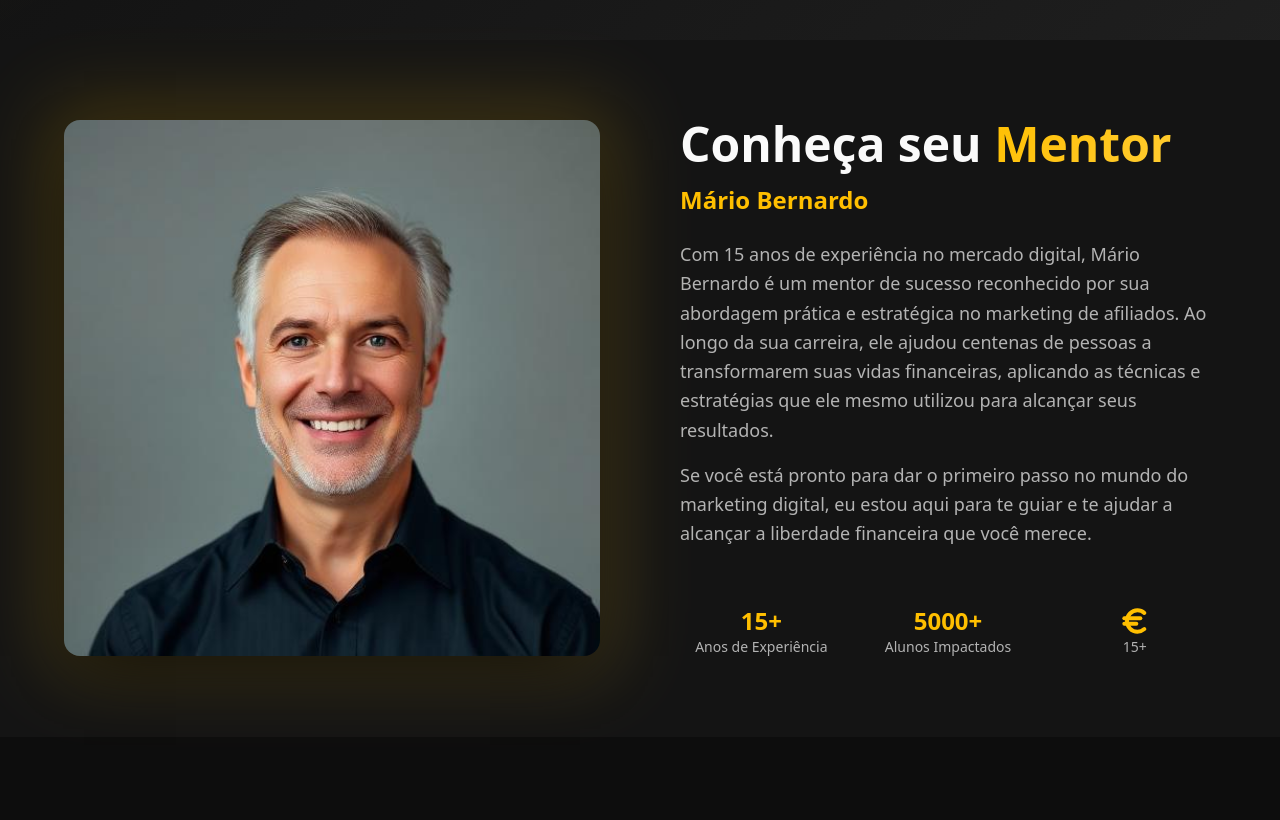
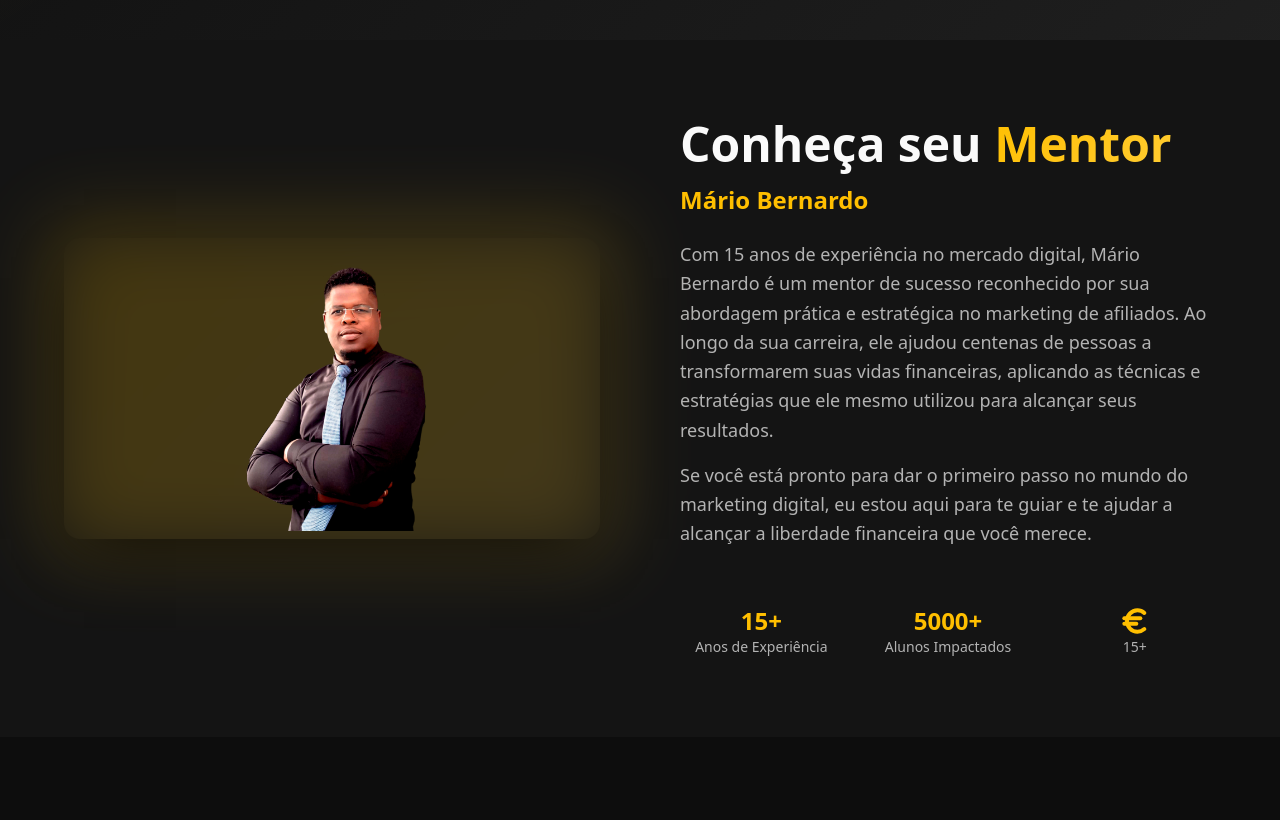
Before and after one commit to belotdias-byte/dolar-machine-enroll, a React (Vite) app: page / in a window 1280 px wide. Shown: the part 760-1580 px from the top of the page. Built offline with nearby package versions, Linux system fonts and the light colour scheme.

Commit message:
Atualizar imagem do mentor
- Substituí a imagem do mentor pela nova imagem enviada.
-edited src/components/Mentor.tsx

```diff
--- a/src/components/Mentor.tsx
+++ b/src/components/Mentor.tsx
@@ -21,7 +21,7 @@ export const Mentor = () => {
         }} className="relative">
             <div className="relative">
               <div className="absolute -inset-4 bg-gradient-gold rounded-3xl blur-2xl opacity-20" />
-              <img src={marioImage} alt="Mário Bernardo - Mentor" className="relative w-full max-w-xl mx-auto rounded-2xl shadow-elevated" />
+              <img src="/lovable-uploads/68044990-83c2-4b41-8375-2926fed44cff.png" alt="Mário Bernardo - Mentor" className="relative w-full max-w-xl mx-auto rounded-2xl shadow-elevated" />
             </div>
           </motion.div>
 
```
Also changed, not shown: public/lovable-uploads/68044990-83c2-4b41-8375-2926fed44cff.png (added).
